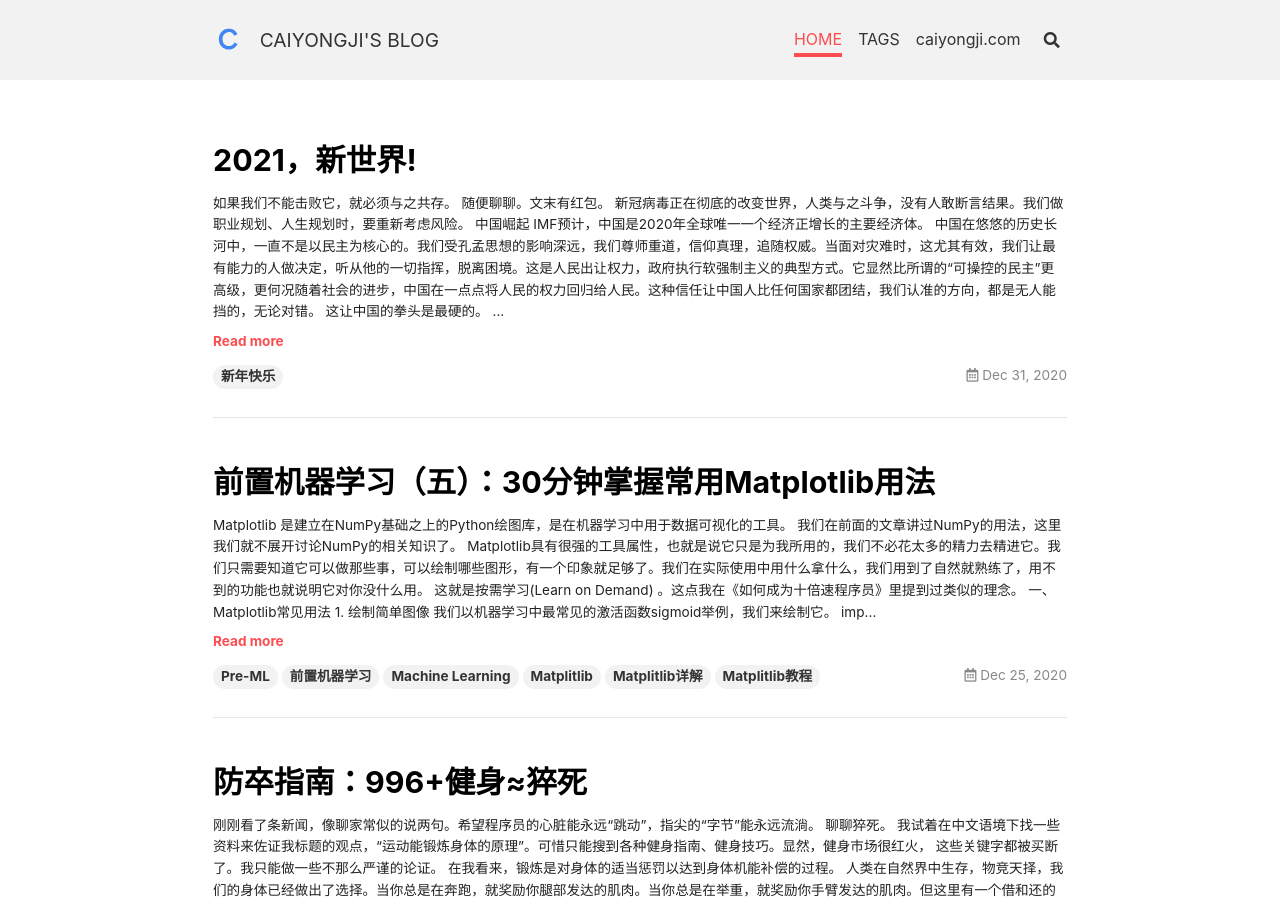
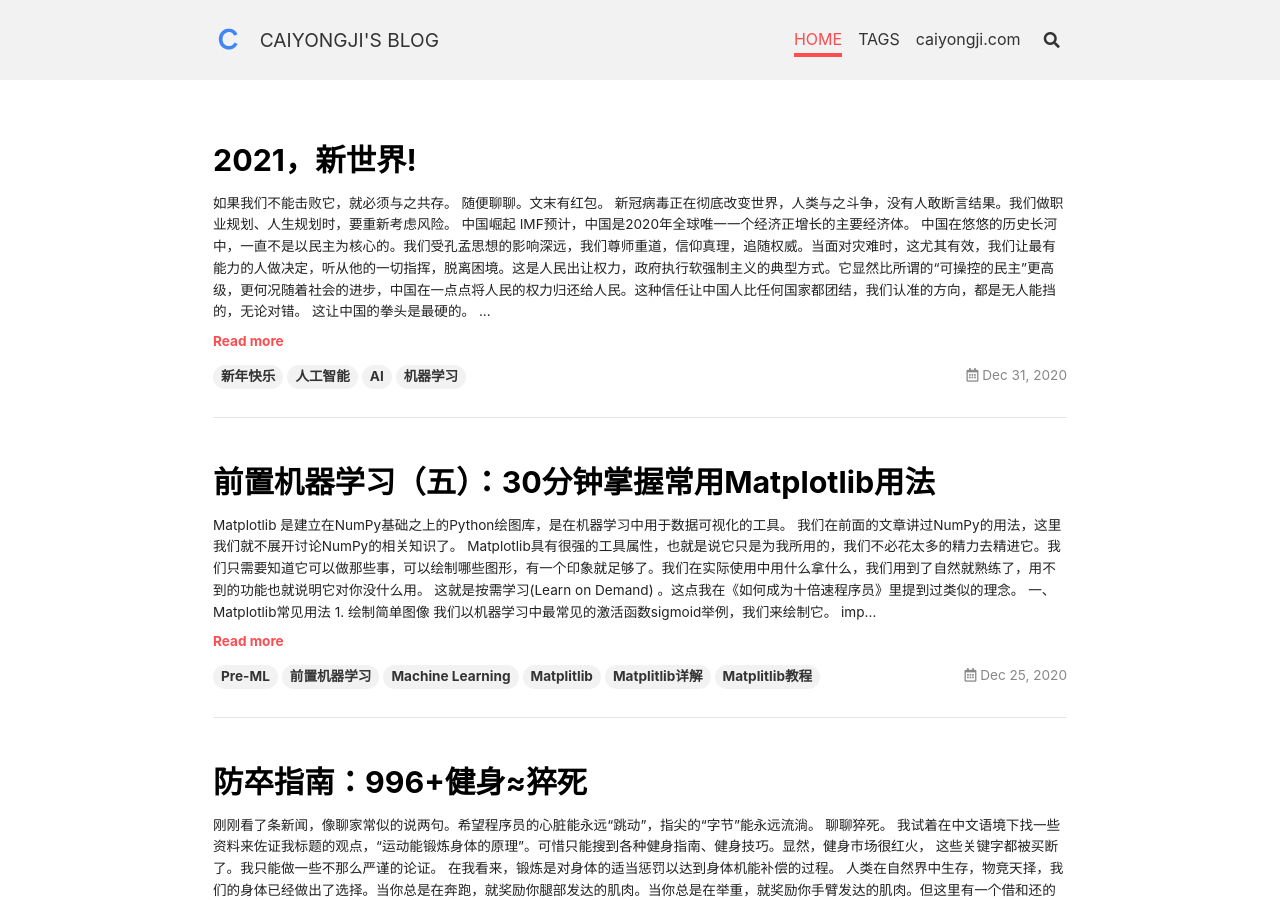
Before and after one commit to caiyongji/blog.caiyongji.com, a Jekyll site: the page built from index.html, in a window 1280 px wide and 900 px high. Built offline with Jekyll 4.4.1, drawn with Linux system fonts in a browser that asks for light colours; nearby versions of some CDN libraries; the list of posts is cut into pages by our own code.

Commit message:
Update 2020-12-31-2021-new-world.md

```diff
--- a/_posts/2020-12-31-2021-new-world.md
+++ b/_posts/2020-12-31-2021-new-world.md
@@ -2,22 +2,25 @@
 title: 2021，新世界!
 tags:
 - 新年快乐
+- 人工智能
+- AI
+- 机器学习
 ---
 > 如果我们不能击败它，就必须与之共存。
 
 **随便聊聊。文末有红包。**
 
-新冠病毒正在彻底的改变世界，人类与之斗争，没有人敢断言结果。我们做职业规划、人生规划时，要重新考虑风险。
+新冠病毒正在彻底改变世界，人类与之斗争，没有人敢断言结果。我们做职业规划、人生规划时，要重新考虑风险。
 
 # 中国崛起
 
 **IMF预计，中国是2020年全球唯一一个经济正增长的主要经济体。**
 
-中国在悠悠的历史长河中，一直不是以民主为核心的。我们受孔孟思想的影响深远，我们尊师重道，信仰真理，追随权威。当面对灾难时，这尤其有效，我们让最有能力的人做决定，听从他的一切指挥，脱离困境。这是人民出让权力，政府执行软强制主义的典型方式。它显然比所谓的“可操控的民主”更高级，更何况随着社会的进步，中国在一点点将人民的权力回归给人民。这种信任让中国人比任何国家都团结，我们认准的方向，都是无人能挡的，无论对错。
+中国在悠悠的历史长河中，一直不是以民主为核心的。我们受孔孟思想的影响深远，我们尊师重道，信仰真理，追随权威。当面对灾难时，这尤其有效，我们让最有能力的人做决定，听从他的一切指挥，脱离困境。这是人民出让权力，政府执行软强制主义的典型方式。它显然比所谓的“可操控的民主”更高级，更何况随着社会的进步，中国在一点点将人民的权力归还给人民。这种信任让中国人比任何国家都团结，我们认准的方向，都是无人能挡的，无论对错。
 
 这让中国的拳头是最硬的。
 
-当然中国有中国的问题，但无疑我们不该忽略中国巨大的优势。疫情前很多有钱的朋友在讲海外资产配置，现在在考虑把热钱留在中国。我想很大的原因就是因为中国更安全。我听说某个F家的朋友一直远程办公，2020年初去三亚度假，然后全年都在度假（真的工作了吗？）。
+当然中国有中国的问题，但无疑我们不该忽略中国巨大的优势。疫情前很多有钱的朋友在讲海外资产配置，现在在考虑把热钱留在中国。我想很大的原因就是因为中国更安全。我听说某个F家的朋友一直远程办公，2020年初去三亚度假，然后全年在三亚工作（度假）。
 
 # 行业变化
 
@@ -27,7 +30,7 @@
 
 传统行业，比如农行、制造业重要吗？相当重要。但我们过了只追求吃饱穿暖的阶段了，我们有了更高的追求，我们扬帆起航追求的是星辰大海……
 
-有人说，没人种田你们所有人都会饿死。其实不是的，这只是固守在传统行业上的人的嫉妒罢了。如果真的没人种田了，国家会有统一的、机械的、标准化的农耕方式来代替人力。这时多余的人力还是要转移到新兴的行业上去的。这只是早晚的问题。历史的车轮没有任何人可以阻止，我们顺应着时代才能让自己过的更好。
+有人说，没人种田你们所有人都会饿死。其实不是的，这只是固守在传统行业上的人的嫉妒罢了。如果真的没人种田了，国家会有统一的、机械的、标准化的农耕方式来代替人力。这时多余的人力还是要转移到新兴的行业上去。这只是时间早晚的问题。历史的车轮没有任何人可以阻止，我们顺应着时代才能让自己过的更好。
 
 这个世界不惩罚墨守成规的人，它会只奖励那些拥抱变化的人，渐渐地那些站在原地的人就被多数人落下了。举个简单的例子，我们不惩罚单身的人，但会给有孩子的人减免个税。
 
```
Also changed, not shown: other parts of _posts/2020-12-31-2021-new-world.md (+1 -1 lines).
